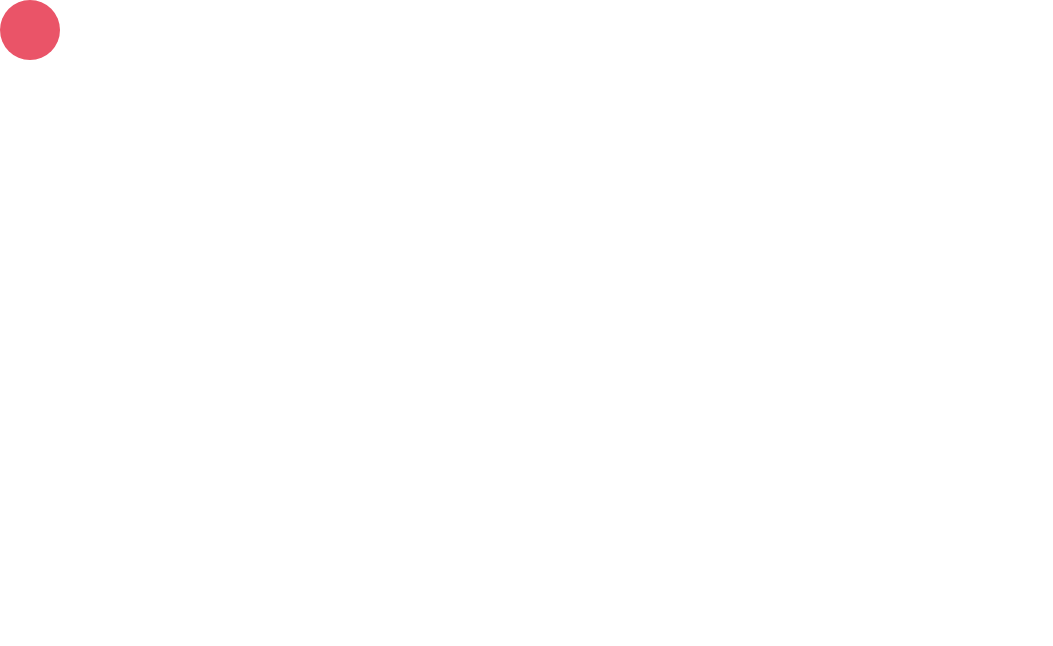
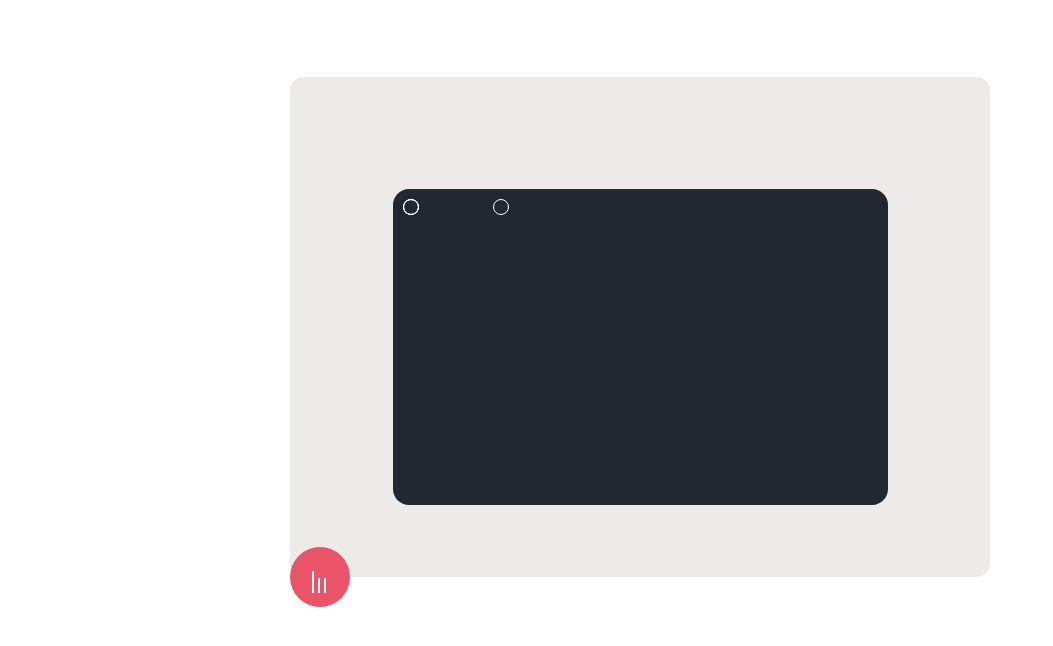
Before and after one commit to VarDking/fullstack, a plain HTML site: page front-end/tape-player/index.html in a window 1280 px wide. Shown: the whole page, without its empty margins (0-1053 px from the left). Drawn offline with Linux system fonts and the light colour scheme.

Commit message:
initial tape player

```diff
--- a/front-end/tape-player/index.html
+++ b/front-end/tape-player/index.html
@@ -1,17 +1,32 @@
 <!DOCTYPE html>
-<html lang="en">
+<html lang = "en">
 <head>
-    <meta charset="UTF-8">
-    <title>tape player</title>
-    <link rel="stylesheet" type="text/css" href="main.css">
+	<meta charset = "UTF-8">
+	<title>tape player</title>
+	<link rel = "stylesheet" type = "text/css" href = "main.css">
 </head>
 <body>
 <!--Written by VarDking -->
+<div class = "tap-player">
+	<div class = "cassette">
+		<div class = "screw"></div>
+		<div class = "screw"></div>
+		<div class = "screw"></div>
+		<div class = "screw"></div>
+	</div>
 
-<div class="audio-wave">
-    <span class="bar"></span>
-    <span class="bar"></span>
-    <span class="bar"></span>
+	<div class = "audio-wave">
+		<span class = "bar"></span>
+		<span class = "bar"></span>
+		<span class = "bar"></span>
+	</div>
+
+	<div class = "hub">
+		<div class="hub-block"></div>
+		<div class="hub-block"></div>
+		<div class="hub-block"></div>
+		<div class="hub-block"></div>
+	</div>
 </div>
 
 </body>
--- a/front-end/tape-player/main.css
+++ b/front-end/tape-player/main.css
@@ -3,6 +3,48 @@
     padding:0;
 }
 
+.tap-player {
+    width: 700px;
+    height: 500px;
+    margin: 6% auto;
+    position: relative;
+    padding-top: 70px;
+    background-color: #ECEBE9;
+    border-radius: 14px;
+    box-sizing: border-box;
+}
+
+/*磁带机*/
+.cassette {
+    width: 495px;
+    height: 316px;
+    background: #222831;
+    border-radius: 16px;
+    position: relative;
+    margin: 6% auto;
+}
+
+.screw {
+    width: 14px;
+    height: 14px;
+    border-radius: 50%;
+    border: 1px solid white;
+    position : absolute;
+    left :10px;
+    top :10px;
+}
+
+.screw:nth-child(1) {
+    right: 10px;
+    position : absolute;
+}
+
+.screw:nth-child(4) {
+    left: 100px;
+    position : absolute;
+}
+
+/*播放波形*/
 @keyframes waveAnimation {
     100% { height:25px;}
 }
@@ -10,28 +52,30 @@
 .audio-wave {
     width:60px;
     height:60px;
+    margin-bottom: 100px;
+    position: relative;
     background-color:#ea5468;
     border-radius:50%;
 }
 
-.audio-wave .bar {
+.bar {
     width: 2px;
     height: 5px;
+    left: 22px;
+    bottom: 14px;
+    position: absolute;
     display: inline-block;
-    position: absolute;
-    left: 28px;
-    bottom:224px;
     background-color: #ffffff;
-    transition:all 0.25s ease-in;
-    animation:waveAnimation 0.3s ease-out infinite;
+    transition: all 0.25s ease-in;
+    animation  : waveAnimation 0.3s ease-out infinite;
 }
 
 .audio-wave span:nth-child(2){
-    left:22px;
+    margin-left: 6px;
     animation-direction:reverse;
 }
 
 .audio-wave span:nth-child(3){
-    left:34px;
+    margin-left: 12px;
     animation-direction:alternate-reverse;
 }
```
Also changed, not shown: 1 other file.
